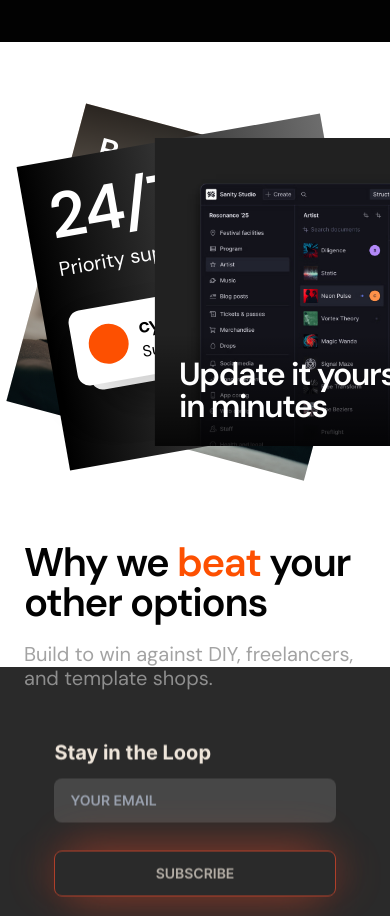
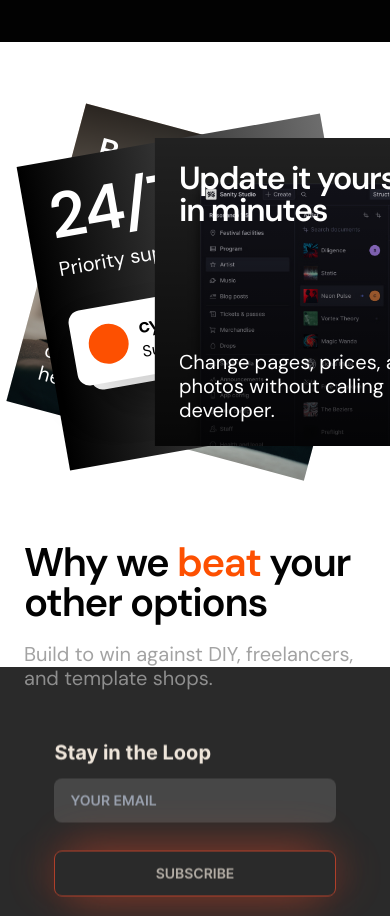
Before and after one commit to cyl-labs/cyllabs, a Next.js app: page / in a window 390 px wide. Shown: the part 2100-3016 px from the top of the page. Built offline with nearby package versions, Linux system fonts and the light colour scheme; no server answers.

Commit message:
feat: add subtext for mobile card stack

```diff
--- a/src/app/components/home/UVPs.tsx
+++ b/src/app/components/home/UVPs.tsx
@@ -196,6 +196,10 @@ export default function UVPs() {
                     <h2 className="text-[32px] font-semibold z-10">
                       No juniors. No handoffs.
                     </h2>
+                    <p className="text-[20px] text-right leading-[1.2] tracking-normal z-20">
+                      No relays, no interns. <br /> One expert team owns <br />{" "}
+                      the whole build.
+                    </p>
                   </div>
                   <motion.div className="h-[150%] absolute bottom-[-280px] aspect-1/5 z-10 max-md:bottom-[-260px]">
                     <Image src="/brush.png" alt="" fill />
@@ -214,7 +218,7 @@ export default function UVPs() {
                   className="z-30 flex items-end bg-cover aspect-square text-white relative"
                   style={{ backgroundImage: "url('/sanity.png')" }}
                 >
-                  <div className="w-full flex flex-col gap-4 p-10 max-[1200px]:p-8 max-md:p-6 relative">
+                  <div className="w-full h-full flex flex-col justify-between gap-4 p-10 max-[1200px]:p-8 max-md:p-6 relative">
                     <div
                       className="absolute inset-0"
                       style={{
@@ -225,6 +229,10 @@ export default function UVPs() {
                     <h2 className="text-[32px] font-semibold relative z-10">
                       Update it yourself in minutes
                     </h2>
+                    <p className="text-[20px] leading-[1.2] tracking-normal relative z-10">
+                      Change pages, prices, and photos without calling a
+                      developer.
+                    </p>
                   </div>
                 </div>
               </motion.div>
@@ -289,10 +297,13 @@ export default function UVPs() {
                         "linear-gradient(to bottom, rgba(0,0,0,0.8) 0%, rgba(0,0,0,0.4) 50%, rgba(0,0,0,0) 100%)",
                     }}
                   ></div>
-                  <div className="flex flex-col gap-4 text-white relative z-10">
+                  <div className="h-full flex flex-col justify-between gap-4 text-white relative z-10">
                     <h2 className="text-[32px] font-semibold">
                       Beat your competitors
                     </h2>
+                    <p className="text-[20px] leading-[1.2] tracking-normal">
+                      Send us their sites. We design yours to win head to head.
+                    </p>
                   </div>
                 </div>
               </motion.div>
```
